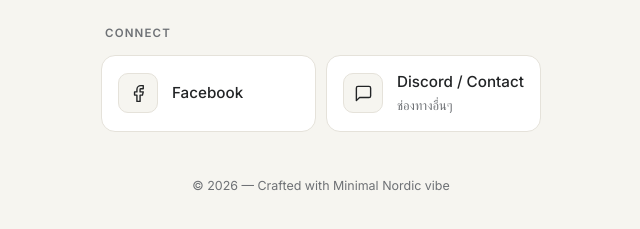
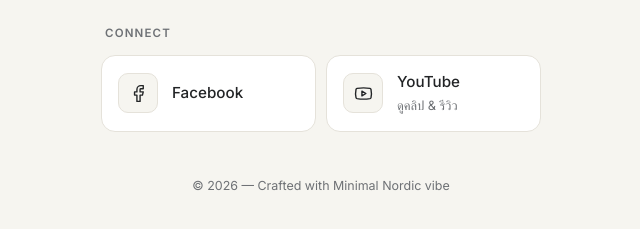
Before and after one commit to wipataputi/nine_krw.github.io, a plain HTML site: page index.html in a window 1280 px wide. Shown: the part 509-738 px from the top of the page, 319-959 px from the left. Drawn offline with Linux system fonts and the light colour scheme; a web font is replaced by a local one.

Commit message:
Update index.html

```diff
--- a/index.html
+++ b/index.html
@@ -307,16 +307,17 @@
         </div>
       </a>
 
-      <!-- ช่องทางอื่น เช่น Discord / YouTube / TikTok / X -->
-      <a href="#" target="_blank" rel="noopener noreferrer" class="link-card">
+     <!-- YouTube -->
+      <a href="https://youtube.com/@..." target="_blank" rel="noopener noreferrer" class="link-card">
         <div class="icon-box">
           <svg viewBox="0 0 24 24" fill="none" stroke="currentColor" stroke-linecap="round" stroke-linejoin="round">
-            <path d="M21 15a2 2 0 0 1-2 2H7l-4 4V5a2 2 0 0 1 2-2h14a2 2 0 0 1 2 2z"></path>
+            <path d="M2.5 17a24.12 24.12 0 0 1 0-10 2 2 0 0 1 1.4-1.4 49.56 49.56 0 0 1 16.2 0A2 2 0 0 1 21.5 7a24.12 24.12 0 0 1 0 10 2 2 0 0 1-1.4 1.4 49.55 49.55 0 0 1-16.2 0A2 2 0 0 1 2.5 17"></path>
+            <path d="m10 15 5-3-5-3v6Z"></path>
           </svg>
         </div>
         <div class="link-content">
-          <div class="link-title">Discord / Contact</div>
-          <div class="link-desc">ช่องทางอื่นๆ</div>
+          <div class="link-title">YouTube</div>
+          <div class="link-desc">ดูคลิป &amp; รีวิว</div>
         </div>
       </a>
 
```
